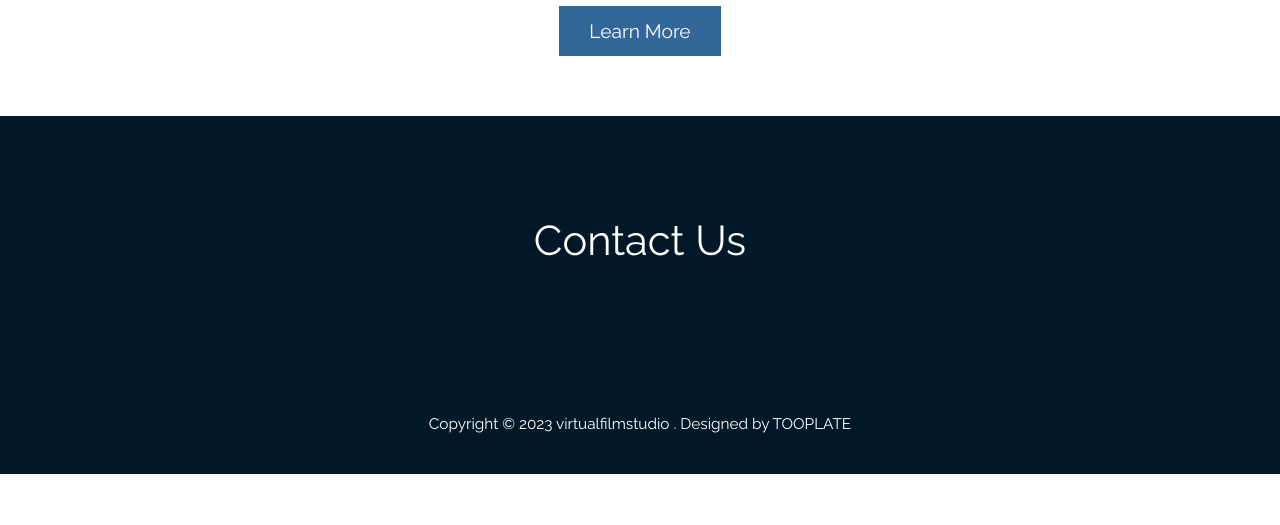
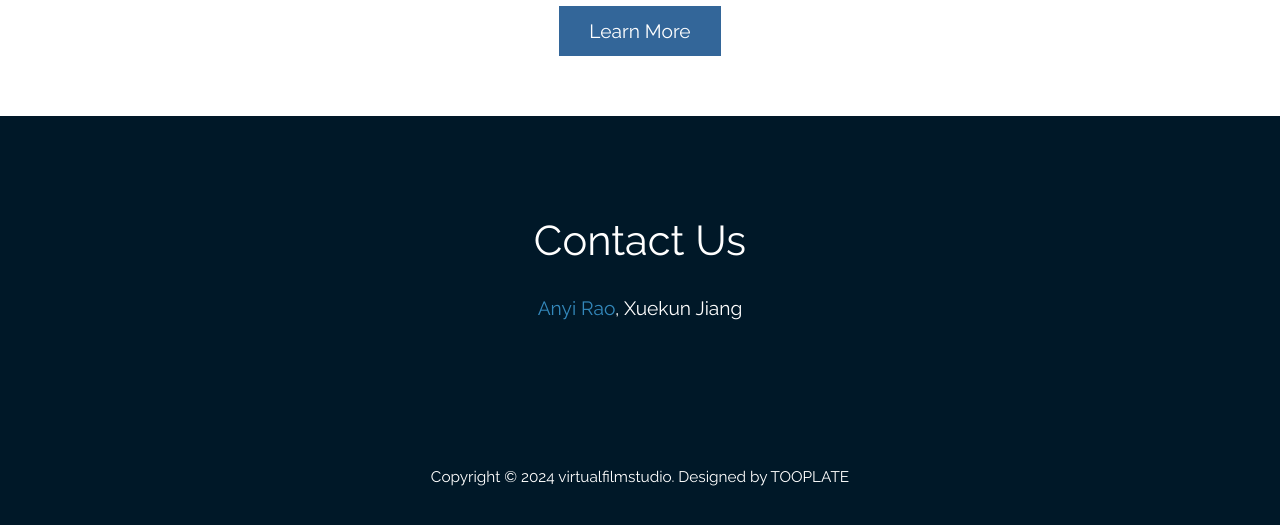
Before and after one commit to VirtualFilmStudio/VirtualFilmStudio.github.io, a plain HTML site: page index.html in a window 1280 px wide. Shown: the part 5982-6507 px from the top of the page. Before the commit the page ends 6456 px from the top, so only its background shows below. Drawn offline with Linux system fonts and the light colour scheme; some icons are missing.

Commit message:
Update index.html

```diff
--- a/index.html
+++ b/index.html
@@ -351,6 +351,7 @@ https://www.tooplate.com/view/2117-infinite-loop
 
             <div class="text-center col-12">
                 <h2 class="tm-section-title mb-4">Contact Us</h2>
+                <p><a href="https://anyirao.com/">Anyi Rao</a>, Xuekun Jiang</p>
                 <a href="https://anyirao.com/"><i class="fas fa-3x fa-mail-bulk text-center tm-icon"></i></a>
                 <p class="mb-5">
                 </p><br>
@@ -364,9 +365,8 @@ https://www.tooplate.com/view/2117-infinite-loop
 
       	<footer class="text-center small tm-footer">
           <p class="mb-0">
-          Copyright &copy; 2023 virtualfilmstudio
-
-          . <a rel="nofollow" href="https://www.tooplate.com" title="HTML templates">Designed by TOOPLATE</a></p>
+          Copyright &copy; 2024 virtualfilmstudio.
+          <a rel="nofollow" href="https://www.tooplate.com" title="HTML templates">Designed by TOOPLATE</a></p>
         </footer>
 
     </section>
```
